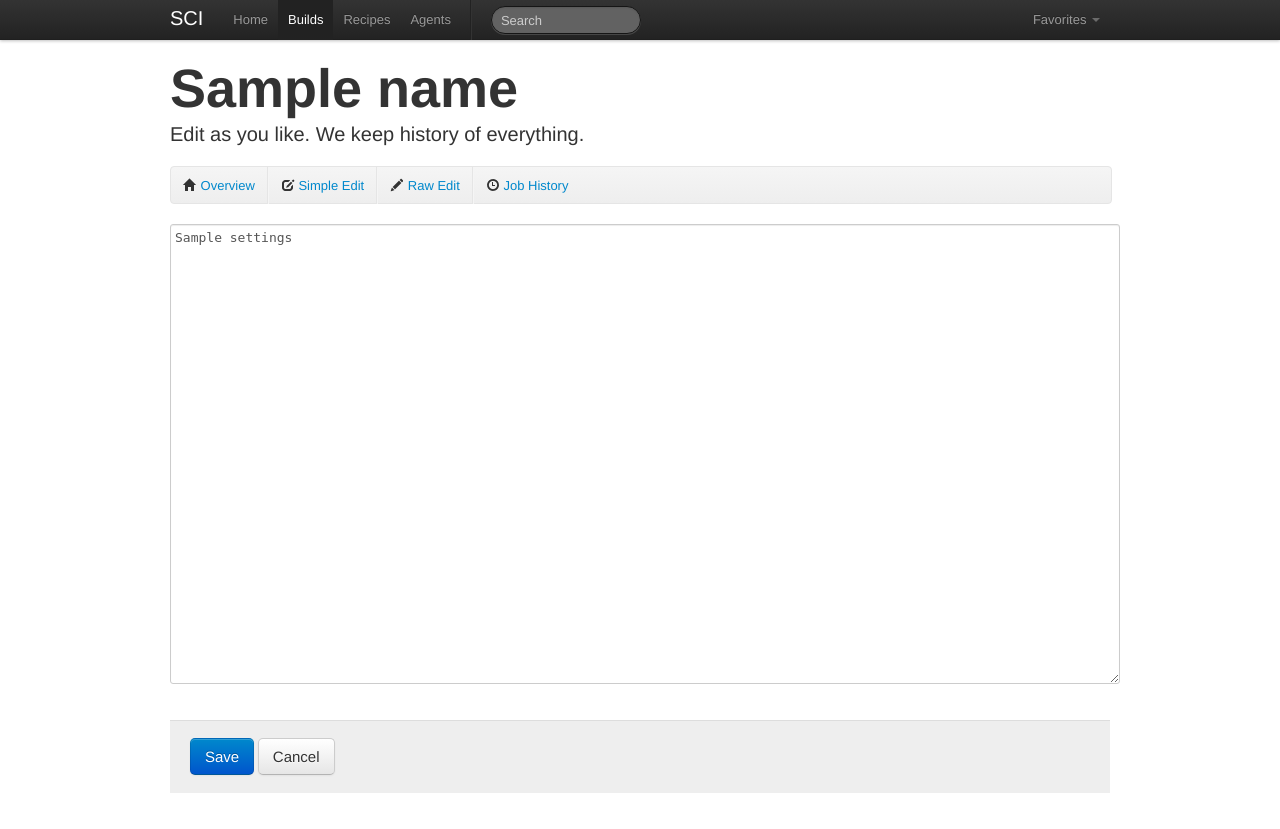
After one commit to boivie/sci, a Flask app: template sciweb/templates/job_edit_raw.html in a window 1280 px wide. The commit adds this page. Run offline with Flask 2, Linux system fonts and the light colour scheme; the template is opened without the code that fills it: most values are stand-ins (such as "Sample title", 1, 10 or a date in 2020); parts of the project's set-up code (start-up, migrations or seed data) failed here and were passed over.

Commit message:
A lot of UI stuff, and initial job editing
Yes, this commit is huge.

```diff
--- a/jobserver/job.py
+++ b/jobserver/job.py
@@ -5,14 +5,16 @@ from jobserver.recipe import get_recipe_metadata
 KEY_JOB = 'job:%s'
 
 
-def get_job(repo, name, ref = None):
+def get_job(repo, name, ref = None, raw = False):
     if ref:
         commit = repo.get_object(ref)
     else:
         commit = repo.get_object(repo.refs['refs/heads/jobs/%s' % name])
     tree = repo.get_object(commit.tree)
     mode, sha = tree['job.yaml']
-    obj = yaml.safe_load(repo.get_object(sha).data)
+    obj = repo.get_object(sha).data
+    if not raw:
+        obj = yaml.safe_load(obj)
 
     return obj, commit.id
 
--- a/sciweb/static/css/sci.css
+++ b/sciweb/static/css/sci.css
@@ -206,3 +206,18 @@ filter: progid:DXImageTransform.Microsoft.gradient(enabled = false);
 .link-black {
     color: #000000;
 }
+
+.subhead {
+  padding-bottom: 0;
+  margin-bottom: 15px;
+}
+.subhead h1 {
+  font-size: 54px;
+  padding-bottom: 15px;
+}
+
+.alert-grey {
+    background-color: whiteSmoke;
+    border-color: rgba(0, 0, 0, 0.05);
+    color: #000000;
+}
--- /dev/null
+++ b/sciweb/static/js/sci.js
@@ -0,0 +1,15 @@
+$(document).scroll(function(){
+    // If has not activated (has no attribute "data-top"
+    if (!$('.subnav').attr('data-top')) {
+        // If already fixed, then do nothing
+        if ($('.subnav').hasClass('subnav-fixed')) return;
+        // Remember top position
+        var offset = $('.subnav').offset()
+        $('.subnav').attr('data-top', offset.top);
+    }
+
+    if ($('.subnav').attr('data-top') - $('.subnav').outerHeight() <= $(this).scrollTop())
+        $('.subnav').addClass('subnav-fixed');
+    else
+        $('.subnav').removeClass('subnav-fixed');
+});
--- a/sciweb/templates/agents_list.html
+++ b/sciweb/templates/agents_list.html
@@ -1,9 +1,8 @@
 {% extends "base.html" %}
 {% block title %}Agents{% endblock %}
+{% block lead %}Agents are the computers executing build actions{% endblock %}
 {% set active_page = "agents" %}
 {% block content %}
-    <h1>Agents</h1>
-    <p class="lead">Agents are the computers executing build actions</p>
     <h3>Available agents</h3>
     <ul class="unstyled">
 {% for agent in agents if agent.state == 'available' %}
--- a/sciweb/templates/base.html
+++ b/sciweb/templates/base.html
@@ -9,7 +9,7 @@
 <html lang="en">
   <head>
     <meta charset="utf-8">
-    <title>{% block title %}{% endblock %}</title>
+    <title>{% block pagetitle %}{{ self.title() }}{% endblock %}</title>
     <meta name="viewport" content="width=device-width, initial-scale=1.0">
     <meta name="description" content="">
     <meta name="author" content="">
@@ -65,9 +65,26 @@
       </div>
     </div>
     <div class="container">
-{% block subnav %}{% endblock %}
-      {% block content %}{% endblock %}
+{% block header %}
+      <div class="jumbotron subhead">
+	<h1>{{ self.title() }}</h1>
+	<p class="lead">{% block lead %}{% endblock %}</p>
+      </div>
+{% endblock %}
+{% block subnav %}
+{% if tab_bar %}
+      <div style="margin-bottom: 20px" class="subnav">
+	<ul class="nav nav-pills">
+{%- for href, id, icon, caption, right in tab_bar %}
+          <li {% if right %}style="float: right" {% endif %}{% if id == active_tab %} class="active"{% endif %}><a href="{{href}}"><i class="{{icon}}"></i> {{caption}}</a></li>
+{%- endfor %}
+	</ul>
+      </div>
+{% endif %}
+{% endblock %}
+{% block content %}{% endblock %}
     </div>
     <script src="/static/google-code-prettify/prettify.js"></script>
+    <script src="/static/js/sci.js"></script>
   </body>
 </html>
--- a/sciweb/templates/job_base.html
+++ b/sciweb/templates/job_base.html
@@ -1,29 +1,50 @@
 {% extends "base.html" %}
-{% block title %}{{name}} - Job{% endblock %}
+{% block pagetitle %}{{name}}{% endblock %}
+{% block title %}{{name}}{% endblock %}
+{% block lead %}{{job.settings.description|default("No description has been entered for this job.")}}{% endblock %}
 {% set active_page = "builds" %}
+{% if not tab_bar %}
+{% set tab_bar = [
+    (url_for('.show_home', id=id), 'home', 'icon-home', 'Overview', False),
+    (url_for('.show_latest', id=id), 'latest', 'icon-repeat', 'Latest Build', False),
+    (url_for('.show_success', id=id), 'success', 'icon-ok', 'Last Success', False),
+    (url_for('.show_history', id=id), 'history', 'icon-time', 'Build History', False),
+    (url_for('.show_edit', id=id), 'edit', 'icon-edit', 'Edit', True),
+] -%}
+{% endif %}
+{% block content %}
+{% raw %}
+   <script id="parameter" type="text/x-jquery-tmpl">
+       <div id="param_${name}" class="control-group">
+         <label class="control-label" for="param_${name}"> ${name}</label>
+         <div class="controls">
+	   <input type="text" class="input-xlarge" name="param_${name}" value="${def}">
+         <p class="help-block">${description}</p>
+         </div>
+       </div>
+   </script>
 
-{% set tab_bar = [
-    (url_for('.show_home', id=id), 'home', 'icon-home', 'Overview'),
-    (url_for('.show_latest', id=id), 'latest', 'icon-repeat', 'Latest Build'),
-    (url_for('.show_success', id=id), 'success', 'icon-ok', 'Last Success'),
-    (url_for('.show_history', id=id), 'history', 'icon-time', 'Build History'),
-] -%}
-
-{% block content %}
-    <div class="row">
-      <div class="span12">
-	<a style="float: right" class="btn" href="{{edit_url}}"><i class="icon-edit"></i> Edit</a>
-	<h1><a class="link-black" href="{{url_for('.show_home', id=id)}}">{{name}}</a></h1>
-      </div>
-    </div>
-    <div style="margin-top: 20px" class="row">
-      <div class="span12">
-	<ul class="nav nav-tabs">
-{%- for href, id, icon, caption in tab_bar %}
-	  <li{% if id == active_tab %} class="active"{% endif %}><a href="{{href}}"><i class="{{icon}}"></i> {{caption}}</a></li>
-{%- endfor %}
-	</ul>
-      </div>
-    </div>
+   <script id="inactive-field" type="text/x-jquery-tmpl">
+     <li id="fld_${name}" class="fieldrow">
+       <a class="btn" href="javascript:make_active('${name}')">
+	 <i class="icon-cog"></i> ${name}
+       </a>
+     </li>
+   </script>
+   <script id="active-field" type="text/x-jquery-tmpl">
+     <li id="fld_${name}" class="fieldrow">
+       <a class="btn btn-info active" href="javascript:make_active('${name}')">
+	 <i class="icon-cog icon-white"></i> ${name}
+       </a>
+     </li>
+   </script>
+   <script id="required-field" type="text/x-jquery-tmpl">
+     <li id="fld_${name}" class="fieldrow">
+       <a class="btn btn-info disabled">
+	 <i class="icon-lock icon-white"></i> ${name}
+       </a>
+     </li>
+   </script>
+{% endraw %}
 {% block subcontents %}{% endblock %}
 {% endblock %}
--- /dev/null
+++ b/sciweb/templates/job_edit_base.html
@@ -0,0 +1,9 @@
+{% extends "job_base.html" %}
+{% set tab_bar = [
+(url_for('.show_home', id=id), 'home', 'icon-home', 'Overview', False),
+    (url_for('.show_edit', id=id), 'edit', 'icon-edit', 'Simple Edit', False),
+    (url_for('.show_raw_edit', id=id), 'raw_edit', 'icon-pencil', 'Raw Edit', False),
+    (url_for('.show_edit', id=id), 'history', 'icon-time', 'Job History', False),
+] -%}
+{% block lead %}Edit as you like. We keep history of everything.{% endblock %}
+{% block pagetitle %}Edit {{name}}{% endblock %}
--- /dev/null
+++ b/sciweb/templates/job_edit_raw.html
@@ -0,0 +1,24 @@
+{% extends "job_edit_base.html" %}
+{% block subcontents %}
+<form  method="POST" action="{{url_for('.edit', id=id)}}">
+  <input type="hidden" name="ref" value="{{job.ref}}"/>
+  <div class="row">
+    <div class="span12">
+      <fieldset>
+        <div class="control-group">
+          <div class="controls">
+	    <textarea name="contents" class="editbox" id="textarea" cols="80" rows="25" wrap="off">{{job.settings}}</textarea>
+          </div>
+        </div>
+    </div>
+  </div>
+  <div class="row">
+    <div class="span12">
+      <div class="form-actions">
+	<button type="submit" class="btn btn-primary btn-large">Save</button>
+	<a href="{{url_for('.show_home', id=id)}}" class="btn btn-large">Cancel</a>
+      </div>
+    </div>
+  </div>
+</form>
+{% endblock %}
--- a/sciweb/templates/job_settings.html
+++ b/sciweb/templates/job_settings.html
@@ -2,7 +2,6 @@
 {% block subcontents %}
     <div class="row">
       <div class="span12">
-	<p class="lead">{{job.settings.description}}</p>
 	<center>
 	  <a href="{{url_for('.show_start', id = id)}}" class="btn btn-large btn-primary">Start New Build!</a>
 	</center>
--- a/sciweb/templates/job_show.html
+++ b/sciweb/templates/job_show.html
@@ -1,6 +1,6 @@
 {% import 'macros.html' as macros %}
 {% extends "job_base.html" %}
-{% block title %}{{build.number}} - {{build.build_id}}{% endblock %}
+{% block pagetitle %}{{name}} #{{build.number}} - {{build.build_id}}{% endblock %}
 {% block subcontents %}
     <div class="row">
       <div class="span12">
--- a/sciweb/templates/jobs_list.html
+++ b/sciweb/templates/jobs_list.html
@@ -1,9 +1,8 @@
 {% extends "base.html" %}
 {% block title %}Builds{% endblock %}
+{% block lead %}Builds and jobs.{% endblock %}
 {% set active_page = "builds" %}
 {% block content %}
-    <h1>Builds</h1>
-    <p class="lead">Builds and jobs.</p>
       <ul class="unstyled">
 {% for job in jobs %}
         <li class="lrow">
--- a/sciweb/templates/recipes_list.html
+++ b/sciweb/templates/recipes_list.html
@@ -1,9 +1,8 @@
 {% extends "base.html" %}
-{% block title %}Index{% endblock %}
+{% block title %}Recipes{% endblock %}
+{% block lead %}Recipes are building instructions that are used by jobs to create builds.{% endblock %}
 {% set active_page = "recipes" %}
 {% block content %}
-    <h1>Recipes</h1>
-    <p class="lead">Recipes are building instructions that are used by jobs to create builds.</p>
     <ul class="unstyled">
 {% for recipe in recipes %}
       <li class="lrow">
```
Also changed, not shown: jobserver/job_app.py (+10 -2 lines), sciweb/builds.py (+58 -9 lines), sciweb/recipes.py (+10 -5 lines), sciweb/templates/job_edit.html (added, +112 -0 lines), sciweb/templates/job_start.html (+2 -34 lines), sciweb/templates/recipes_base.html (added, +10 -0 lines), sciweb/templates/recipes_edit.html (+3 -8 lines), sciweb/templates/recipes_show.html (+2 -9 lines). Lines whose indentation alone changed are shown as unchanged.
